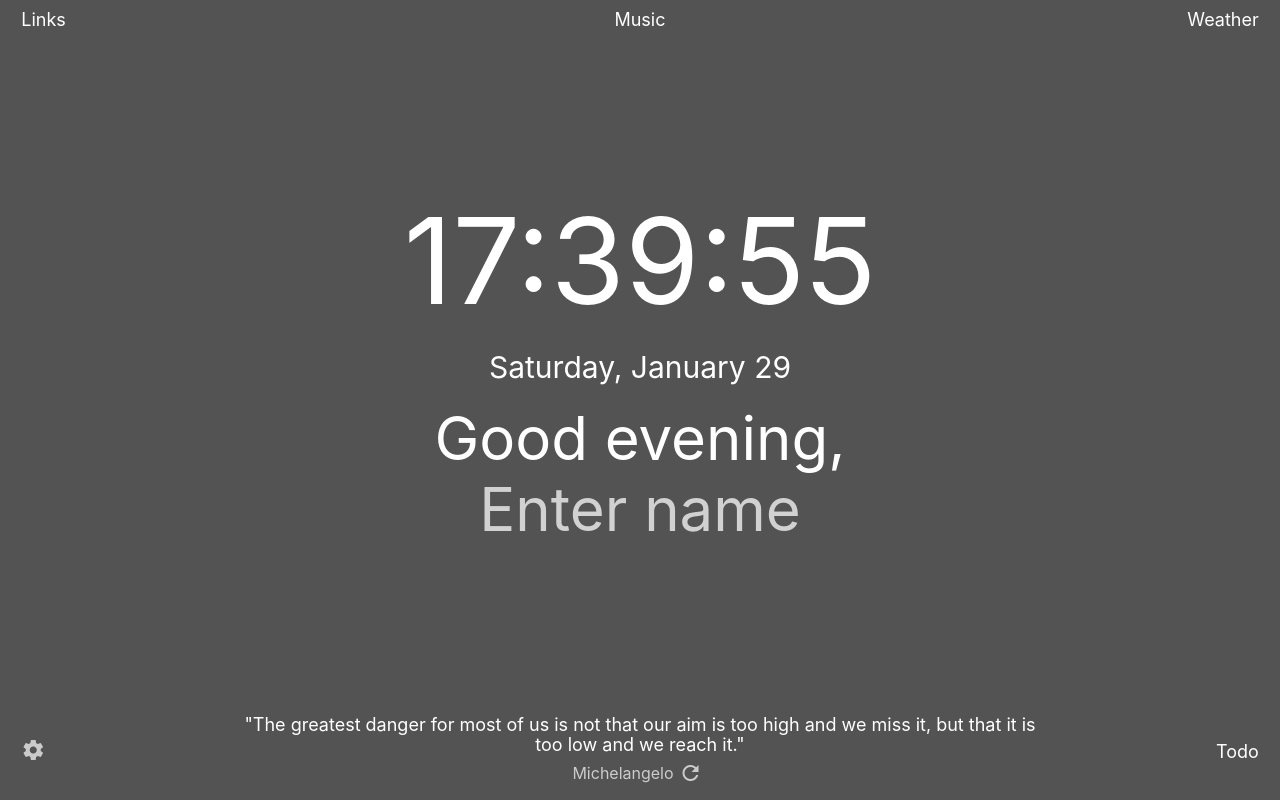
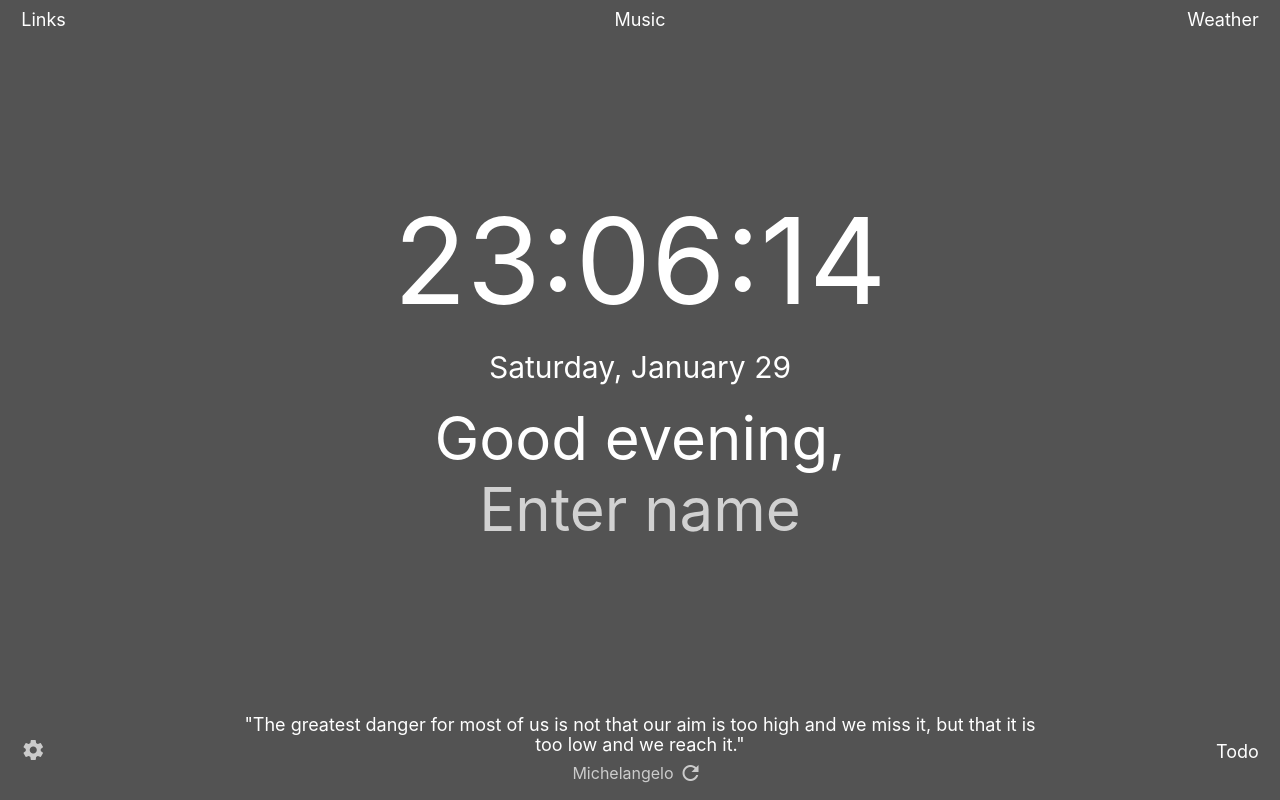
Before and after one commit to anstss/momentum, a React (Create React App) app in the folder momentum/: page / in a window 1280 px wide. Built offline with nearby package versions, Linux system fonts and the light colour scheme.

Commit message:
feat: implement clock

```diff
--- a/momentum/src/components/date-time-greeting/date-time-greeting.tsx
+++ b/momentum/src/components/date-time-greeting/date-time-greeting.tsx
@@ -1,10 +1,33 @@
-import React from "react";
+import React, { useEffect, useState } from "react";
 import "./date-time-greeting.scss";
+import ITimeState from "../../types/ITimeState";
+import { DateTimeService } from "../../services/date-time-service";
+
+const dateTimeService = new DateTimeService();
+const timeInitState: ITimeState = dateTimeService.getCurrentTime();
 
 const DateTimeGreeting = () => {
+  const [time, setTime] = useState<ITimeState>(timeInitState);
+
+  const updateTime = () => {
+    const updatedTime = dateTimeService.getCurrentTime();
+    setTime(updatedTime);
+  };
+
+  useEffect(() => {
+    const timeInterval = setInterval(updateTime, 500);
+    return () => clearInterval(timeInterval);
+  }, []);
+
+  const { hours, minutes, seconds } = time;
+
   return (
     <section className="date-time-greeting center-align">
-      <div className="time">17:39:55</div>
+      <div className="time">
+        {hours < 10 ? `0${hours}` : hours}:
+        {minutes < 10 ? `0${minutes}` : minutes}:
+        {seconds < 10 ? `0${seconds}` : seconds}
+      </div>
       <div className="date">Saturday, January 29</div>
       <div className="greeting center-align">
         Good evening,
--- /dev/null
+++ b/momentum/src/services/date-time-service.ts
@@ -0,0 +1,15 @@
+import ITimeState from "../types/ITimeState";
+
+export class DateTimeService {
+  getCurrentTime = (): ITimeState => {
+    const currentTime = new Date();
+    const hours = currentTime.getHours();
+    const minutes = currentTime.getMinutes();
+    const seconds = currentTime.getSeconds();
+    return {
+      hours,
+      minutes,
+      seconds,
+    };
+  };
+}
--- /dev/null
+++ b/momentum/src/types/ITimeState.ts
@@ -0,0 +1,5 @@
+export default interface ITimeState {
+  hours: number;
+  minutes: number;
+  seconds: number;
+}
```
